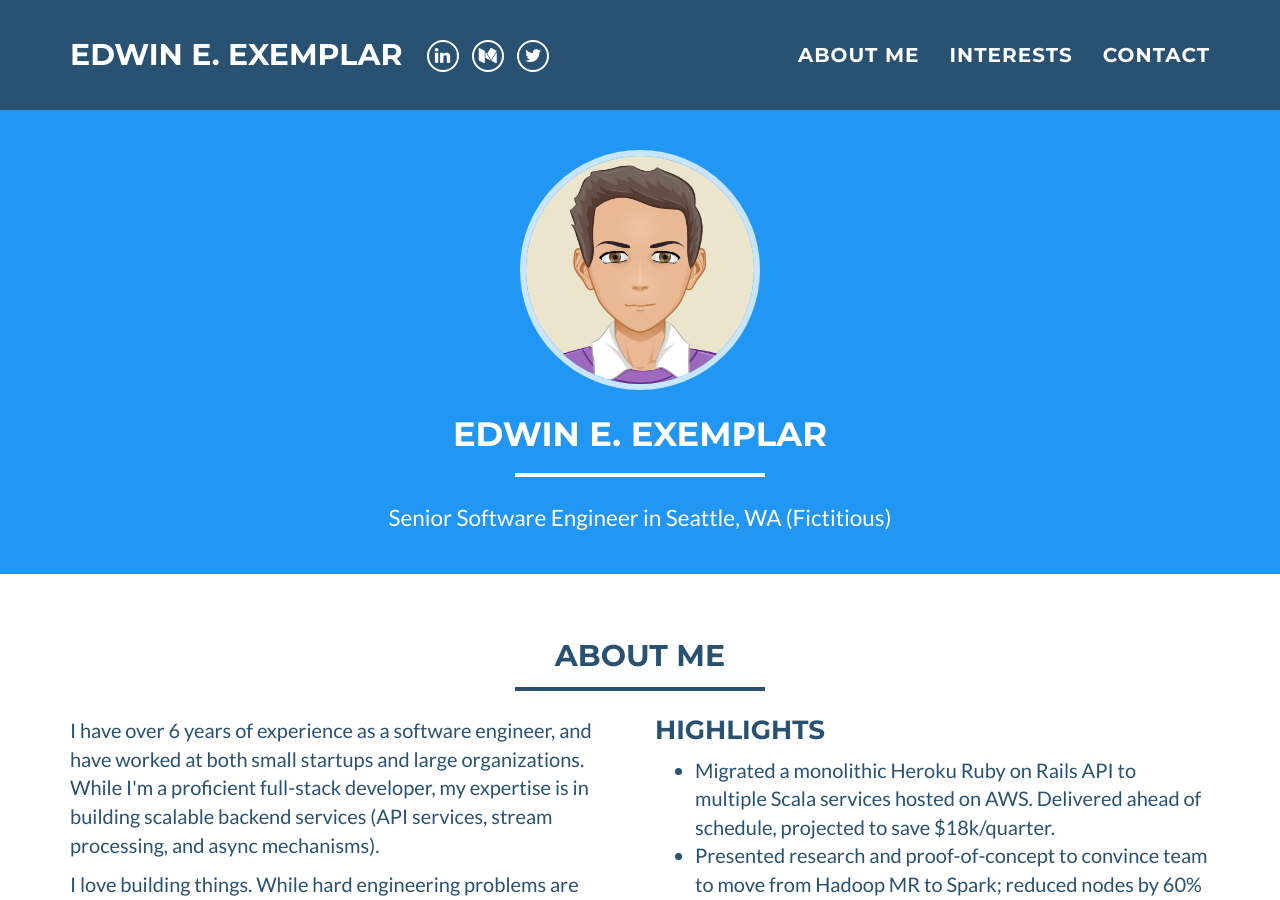
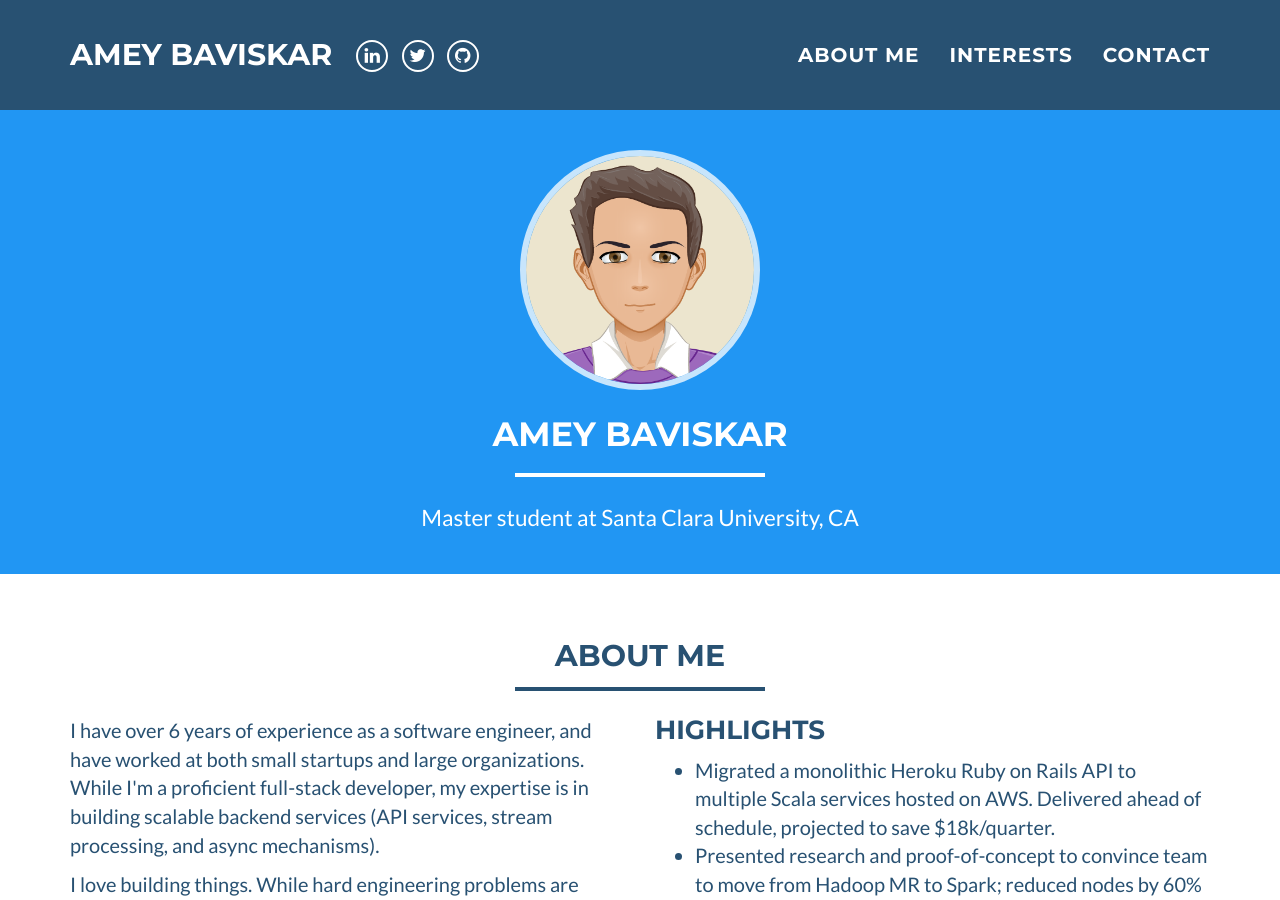
Before and after one commit to ameybav/estr4ng7d.github.io, a Jekyll site: the page built from index.html, in a window 1280 px wide and 900 px high. Built offline with Jekyll 4.4.1, drawn with Linux system fonts in a browser that asks for light colours; some of the changed text lies outside the part shown.

Commit message:
Update _config.yml

```diff
--- a/_config.yml
+++ b/_config.yml
@@ -1,20 +1,20 @@
 # Site settings
-name: Edwin E. Exemplar
-email: edwin+contactme@someemail.com
+name: Amey Baviskar
+email: abaviskar@scu.edu
 #canonical_url: https://edwinexemplar.com
-keywords: "Software Engineer, Python, Ruby, Machine Learning, Deep Learning, Startups, Agile, Pair Programming"
-skills: "Senior Software Engineer in Seattle, WA (Fictitious)"
+keywords: "Software Engineer, Python, Machine Learning, Deep Learning, Startups, Agile, Graph Database, Hadoop"
+skills: "Master student at Santa Clara University, CA"
 baseurl:
 
 # Social networks usernames (many more available: google-plus, flickr, dribbble, pinterest, instagram, tumblr, linkedin, etc.)
 # You should replace these with your social networks, of course. :)
 social:
   - title: linkedin
-    url: https://www.linkedin.com/in/cgroom/
-  - title: medium
-    url: https://medium.com/@cgroom
+    url: https://www.linkedin.com/in/abaviskar/
   - title: twitter
-    url: https://twitter.com/chuck_groom
+    url: https://twitter.com/ameybaviskar
+  - title: github
+    url: github.com/estr4ng7d
 
 # Google webmaster tools
 google_verify:
```
